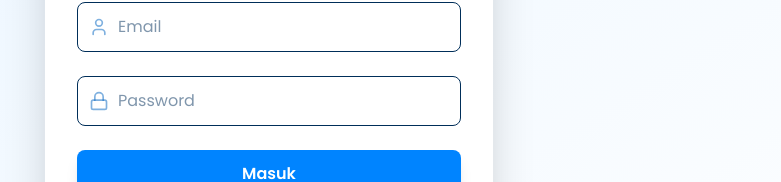
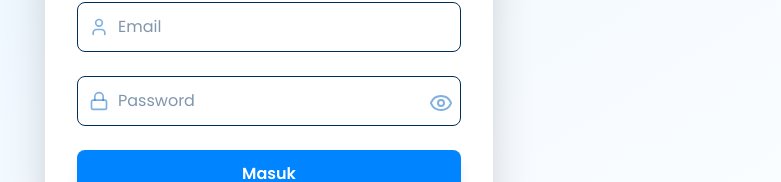
Before and after one commit to Naufal2376/ParaLaundry, a Next.js app: page /login in a window 1280 px wide. Shown: the part 374-556 px from the top of the page, without its empty margins (371-1152 px from the left). Built offline with nearby package versions, Linux system fonts and the light colour scheme.

Commit message:
Enhance Login component by adding password visibility toggle and improving input handling. Refactor Sidebar component with a temporary comment for linter re-evaluation.

```diff
--- a/src/app/login/page.tsx
+++ b/src/app/login/page.tsx
@@ -1,10 +1,13 @@
+// src/app/login/page.tsx
 "use client";
 
 import { login } from "./actions";
-import { Sparkles, User, Lock } from "lucide-react";
+// 1. Impor useState dari React
+import { Suspense, useState } from "react";
+// 2. Impor ikon Eye dan EyeOff
+import { Sparkles, User, Lock, Eye, EyeOff } from "lucide-react";
 import { motion } from "framer-motion";
 import { useSearchParams } from "next/navigation";
-import { Suspense } from "react";
 import Image from 'next/image';
 
 // ❗️ Penting: jangan prerender halaman login
@@ -14,13 +17,16 @@ function Login() {
   const searchParams = useSearchParams();
   const message = searchParams.get("message");
 
+  // 3. Tambahkan state untuk melacak visibilitas password
+  const [showPassword, setShowPassword] = useState(false);
+
   return (
     <div className="flex items-center justify-center min-h-screen bg-gradient-to-br from-(--color-light-primary) to-white p-4">
       <motion.div
         className="w-full max-w-md p-8 bg-white rounded-2xl shadow-2xl"
         initial={{ opacity: 0, scale: 0.9 }}
         animate={{ opacity: 1, scale: 1 }}
-        transition={{ type: "spring", stiffness: 100 }}
+        transition={{ type: "spring" as const, stiffness: 100 }} // Perbaikan 'as const' untuk build Vercel
       >
         <div className="flex items-center justify-center space-x-2 mb-6">
           <div className="from-(--color-brand-primary) to-(--color-brand-primary-active) flex items-center justify-center">
@@ -55,16 +61,30 @@ function Login() {
               className="w-full py-3 pl-10 pr-4 border border-(--color-light-primary-active) rounded-lg focus:outline-none focus:ring-2 focus:ring-(--color-brand-primary)"
             />
           </div>
+
+          {/* --- 4. PERBAIKAN PADA BLOK PASSWORD --- */}
           <div className="relative">
             <Lock className="absolute left-3 top-1/2 -translate-y-1/2 w-5 h-5 text-(--color-dark-primary)/50" />
             <input
-              type="password"
+              // Ubah 'type' menjadi dinamis
+              type={showPassword ? "text" : "password"}
               name="password"
               placeholder="Password"
               required
-              className="w-full py-3 pl-10 pr-4 border border-(--color-light-primary-active) rounded-lg focus:outline-none focus:ring-2 focus:ring-(--color-brand-primary)"
+              // Tambahkan padding di kanan (pr-10) untuk ikon mata
+              className="w-full py-3 pl-10 pr-10 border border-(--color-light-primary-active) rounded-lg focus:outline-none focus:ring-2 focus:ring-(--color-brand-primary)"
             />
+            {/* Tambahkan tombol/ikon mata di sini */}
+            <button
+              type="button" // PENTING: agar tidak men-submit form
+              onClick={() => setShowPassword(!showPassword)}
+              className="absolute right-3 top-1/2 -translate-y-1/2 w-5 h-5 text-(--color-dark-primary)/50 cursor-pointer"
+              aria-label={showPassword ? "Sembunyikan password" : "Tampilkan password"}
+            >
+              {showPassword ? <EyeOff /> : <Eye />}
+            </button>
           </div>
+          {/* --- AKHIR PERBAIKAN --- */}
 
           {message && (
             <p className="text-sm text-center text-red-500">{message}</p>
--- a/src/components/os/Sidebar.tsx
+++ b/src/components/os/Sidebar.tsx
@@ -27,6 +27,7 @@ interface SidebarProps {
 
 // 2. Terima 'userRole' sebagai prop
 const Sidebar: React.FC<SidebarProps> = ({ userRole }) => {
+  // This is a temporary comment to trigger linter re-evaluation.
   const pathname = usePathname();
 
   // 3. Saring link navigasi berdasarkan 'userRole' dari prop
```
Lines whose indentation alone changed are shown as unchanged.
